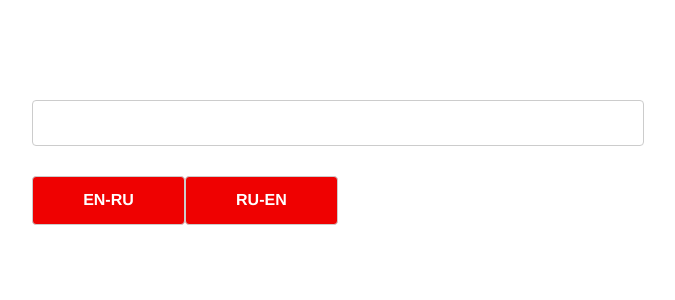
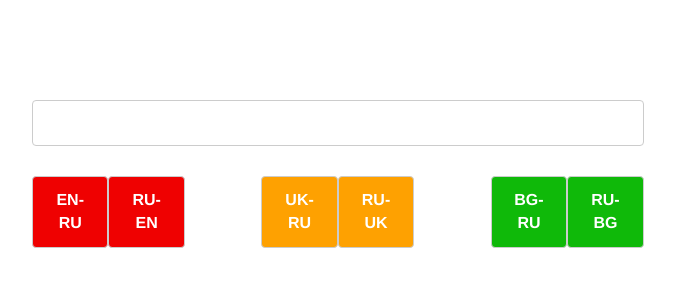
Before and after one commit to dkbrz/lexicography, a Flask app: page /entry in a window 1280 px wide. Shown: the part 52-352 px from the top of the page, without its empty margins (138-813 px from the left). Run offline with Flask 2, Linux system fonts and the light colour scheme; parts of the project's set-up code (start-up, migrations or seed data) failed here and were passed over; some libraries are stand-ins or nearby versions.

Commit message:
pre-final

```diff
--- a/lexicography_app/__init__.py
+++ b/lexicography_app/__init__.py
@@ -45,7 +45,8 @@ for i in os.listdir('./lexicography_app/models/'):
 
 print(ADAGRAM)
 
-LANGS = {1: 'en', 2:'ru'}
+LANGS = {1: 'en', 2: 'ru', 3: 'uk', 4: 'bg'}
+
 
 def create_app():
     app = Flask(__name__, static_url_path='/static', static_folder='static')
@@ -96,7 +97,6 @@ def entry():
         source = request.args.get('source', type=int)
         target = request.args.get('target', type=int)
         reverse = bool(get_reverse(source, target))
-        print(reverse)
         result = process_entry(lemma, pos, source, target, reverse)
         return render_template('entry.html',
                                word={'lemma': lemma,
@@ -118,15 +118,16 @@ def process_entry(lemma, pos, source, target, reversed):
                                                                 Dictionary.pos == pos).all()]
     result = {}
     try:
+    #if True:
         probabilities = ADAGRAM[LANGS[source]].word_sense_probs('{}_{}'.format(lemma, pos))
+        for i in senses:
+            #neighbors = ADAGRAM[LANGS[source]].sense_neighbors('{}_{}'.format(lemma, pos), i[0])
+            neighbors = get_neighbors(source, lemma, pos, i)
+            result[i[0]] = {'prob': round(probabilities[i[0]][1], 5), 'neighbors': neighbors, 'sense': i[0], 'id':i[1]}
+            result[i[0]]['translations'] = process_one_sense(i[1], target, reversed=reversed)
+        result = [result[item] for item in sorted(result, key=lambda x: result[x]['prob'], reverse=True)]
     except:
-        probabilities = []
-    for i in senses:
-        #neighbors = ADAGRAM[LANGS[source]].sense_neighbors('{}_{}'.format(lemma, pos), i[0])
-        neighbors = get_neighbors(source, lemma, pos, i)
-        result[i[0]] = {'prob': round(probabilities[i[0]][1], 5), 'neighbors': neighbors, 'sense': i[0], 'id':i[1]}
-        result[i[0]]['translations'] = process_one_sense(i[1], target, reversed=reversed)
-    result = [result[item] for item in sorted(result, key=lambda x: result[x]['prob'], reverse=True)]
+        result = []
     return result
 
 
@@ -155,11 +156,18 @@ def get_examples(left, right, limit=10):
 def prettify(pair, alignment):
     left = pair.sent_left.split()
     right = pair.sent_right.split()
-    for i in alignment[0]:
-        left[i] = '<b class="align">'+left[i]+'</b>'
+    try:
+        for i in alignment[0]:
+            left[i] = '<b class="align">'+left[i]+'</b>'
+    except:
+        left = []
     left = ' '.join(left)
-    for i in alignment[1]:
-        right[i] = '<b class="align">' + right[i] + '</b>'
+
+    try:
+        for i in alignment[1]:
+            right[i] = '<b class="align">' + right[i] + '</b>'
+    except:
+        right = []
     right = ' '.join(right)
     return left, right
 
--- a/lexicography_app/templates/blocks/query_form.html
+++ b/lexicography_app/templates/blocks/query_form.html
@@ -4,8 +4,14 @@
             <input type="text" name="lemma" class="col-md-8" style="margin-right: 10px;">
             </div>
             <div class="row" style="margin-top: 30px">
-                <button name="direction" value="1-2" class="col-md-2" type="submit">EN-RU</button>
-                <button name="direction" value="2-1" class="col-md-2" type="submit">RU-EN</button>
+                <button name="direction" value="1-2" class="col-md-1" type="submit" style="background-color: #EF0101;">EN-RU</button>
+                <button name="direction" value="2-1" class="col-md-1" type="submit" style="background-color: #EF0101;">RU-EN</button>
+                <div class="col-md-1">&nbsp;</div>
+                <button name="direction" value="3-2" class="col-md-1" type="submit" style="background-color: #FEA101;">UK-RU</button>
+                <button name="direction" value="2-3" class="col-md-1" type="submit" style="background-color: #FEA101;">RU-UK</button>
+                <div class="col-md-1">&nbsp;</div>
+                <button name="direction" value="4-2" class="col-md-1" type="submit" style="background-color: #0FB909;">BG-RU</button>
+                <button name="direction" value="2-4" class="col-md-1" type="submit" style="background-color: #0FB909;">RU-BG</button>
             </div>
         </form>
 </div>
--- a/lexicography_app/templates/search.html
+++ b/lexicography_app/templates/search.html
@@ -11,7 +11,6 @@ input[type=text], button[type=submit], select {
 }
 
 button[type=submit], select {
-  background-color: #EF0101;
   color: white;
   font-weight: bold;
   font-size: 16px;
```
Also changed, not shown: lexicography_app/templates/entry.html (+5 -2 lines), 1 other file.
